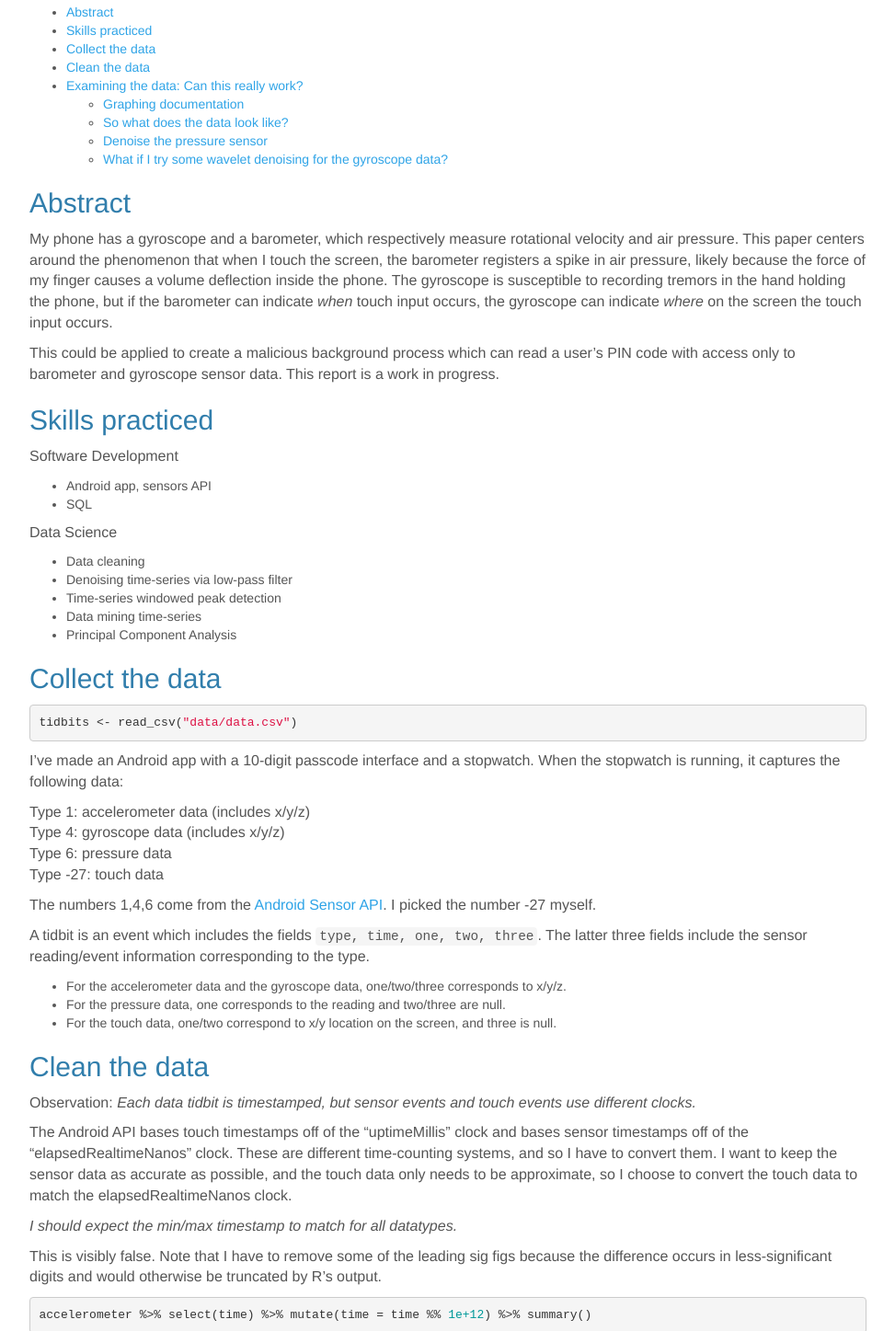
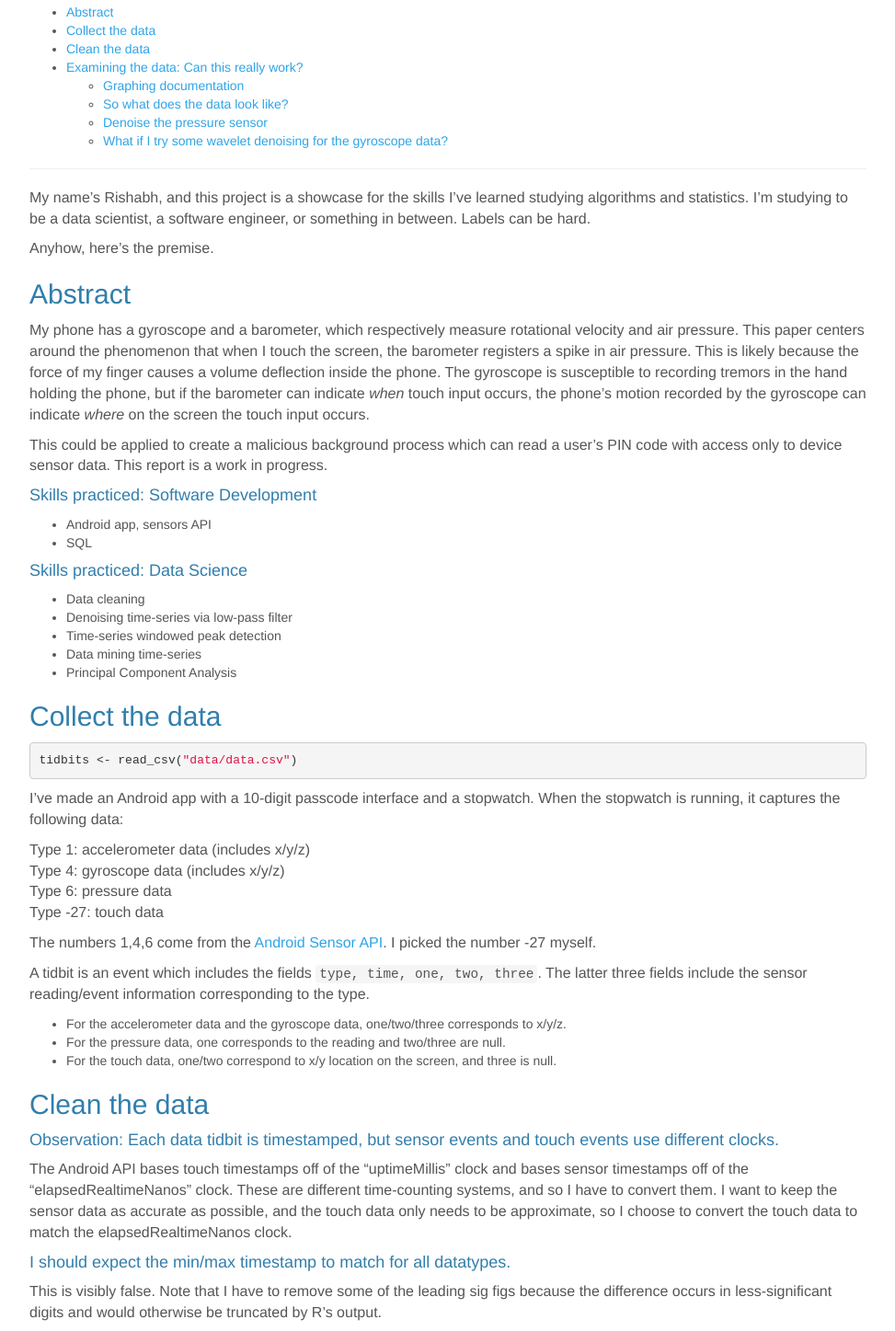
Before and after one commit to vermarish/vermarish.github.io, a plain HTML site: page index.html in a window 1280 px wide. Shown: the part 136-1583 px from the top of the page at 92% size, without its empty margins (153-1126 px from the left). Drawn offline with nearby package versions, Linux system fonts and the light colour scheme; some packages are replaced by stand-ins of ours.

Commit message:
Add greeting.

```diff
--- a/index.html
+++ b/index.html
@@ -371,7 +371,6 @@ summary {
 <div id="TOC">
 <ul>
 <li><a href="#abstract">Abstract</a></li>
-<li><a href="#skills-practiced">Skills practiced</a></li>
 <li><a href="#collect-the-data">Collect the data</a></li>
 <li><a href="#clean-the-data">Clean the data</a></li>
 <li><a href="#examining-the-data-can-this-really-work">Examining the data: Can this really work?</a><ul>
@@ -388,19 +387,22 @@ summary {
   font-size: 12pt;
   }
 </style>
+<hr />
+<p>My name’s Rishabh, and this project is a showcase for the skills I’ve learned studying algorithms and statistics. I’m studying to be a data scientist, a software engineer, or something in between. Labels can be hard.</p>
+<p>Anyhow, here’s the premise.</p>
 <div id="abstract" class="section level2">
 <h2>Abstract</h2>
-<p>My phone has a gyroscope and a barometer, which respectively measure rotational velocity and air pressure. This paper centers around the phenomenon that when I touch the screen, the barometer registers a spike in air pressure, likely because the force of my finger causes a volume deflection inside the phone. The gyroscope is susceptible to recording tremors in the hand holding the phone, but if the barometer can indicate <em>when</em> touch input occurs, the gyroscope can indicate <em>where</em> on the screen the touch input occurs.</p>
-<p>This could be applied to create a malicious background process which can read a user’s PIN code with access only to barometer and gyroscope sensor data. This report is a work in progress.</p>
-</div>
-<div id="skills-practiced" class="section level2">
-<h2>Skills practiced</h2>
-<p>Software Development</p>
+<p>My phone has a gyroscope and a barometer, which respectively measure rotational velocity and air pressure. This paper centers around the phenomenon that when I touch the screen, the barometer registers a spike in air pressure. This is likely because the force of my finger causes a volume deflection inside the phone. The gyroscope is susceptible to recording tremors in the hand holding the phone, but if the barometer can indicate <em>when</em> touch input occurs, the phone’s motion recorded by the gyroscope can indicate <em>where</em> on the screen the touch input occurs.</p>
+<p>This could be applied to create a malicious background process which can read a user’s PIN code with access only to device sensor data. This report is a work in progress.</p>
+<div id="skills-practiced-software-development" class="section level4">
+<h4>Skills practiced: Software Development</h4>
 <ul>
 <li>Android app, sensors API</li>
 <li>SQL</li>
 </ul>
-<p>Data Science</p>
+</div>
+<div id="skills-practiced-data-science" class="section level4">
+<h4>Skills practiced: Data Science</h4>
 <ul>
 <li>Data cleaning</li>
 <li>Denoising time-series via low-pass filter</li>
@@ -408,6 +410,7 @@ summary {
 <li>Data mining time-series</li>
 <li>Principal Component Analysis</li>
 </ul>
+</div>
 </div>
 <div id="collect-the-data" class="section level2">
 <h2>Collect the data</h2>
@@ -427,9 +430,12 @@ Type -27: touch data</p>
 </div>
 <div id="clean-the-data" class="section level2">
 <h2>Clean the data</h2>
-<p>Observation: <em>Each data tidbit is timestamped, but sensor events and touch events use different clocks.</em></p>
+<div id="observation-each-data-tidbit-is-timestamped-but-sensor-events-and-touch-events-use-different-clocks." class="section level4">
+<h4>Observation: Each data tidbit is timestamped, but sensor events and touch events use different clocks.</h4>
 <p>The Android API bases touch timestamps off of the “uptimeMillis” clock and bases sensor timestamps off of the “elapsedRealtimeNanos” clock. These are different time-counting systems, and so I have to convert them. I want to keep the sensor data as accurate as possible, and the touch data only needs to be approximate, so I choose to convert the touch data to match the elapsedRealtimeNanos clock.</p>
-<p><em>I should expect the min/max timestamp to match for all datatypes.</em></p>
+</div>
+<div id="i-should-expect-the-minmax-timestamp-to-match-for-all-datatypes." class="section level4">
+<h4>I should expect the min/max timestamp to match for all datatypes.</h4>
 <p>This is visibly false. Note that I have to remove some of the leading sig figs because the difference occurs in less-significant digits and would otherwise be truncated by R’s output.</p>
 <pre class="r"><code>accelerometer %&gt;% select(time) %&gt;% mutate(time = time %% 1e+12) %&gt;% summary()</code></pre>
 <pre><code>##       time
@@ -452,14 +458,14 @@ uncalibrated_touch %&gt;% select(time) %&gt;% mutate(time = time %% 1e+11) %&gt;
 ##  Max.   :120664846</code></pre>
 <!--Type -1: uptimeMillis at start and at stop, for touch events (2 data points)
 Type -2: elapsedRealtimeNanos at start and at stop, for sensor events (2 data points)-->
-<p>To convert from millis to nanos, the equation is <code>y = mx+b</code> where <code>y</code> is in nanos, <code>x</code> is in millis, <code>m</code> is the slope between them (should expect 10^6) and <code>b</code> is the y-intercept.</p>
+<p>So let’s calibrate the touch data. To convert from millis to nanos, the equation is <code>y = mx+b</code> where <code>y</code> is in nanos, <code>x</code> is in millis, <code>m</code> is the slope between them (should expect 10^6) and <code>b</code> is the y-intercept.</p>
 <p>To perform the conversion, my app also records two data points at the start and at the stop.</p>
 <p>After calculating, we can confirm the slope using the secant between the start and end points.</p>
 <pre class="r"><code>m = (elapsedRealtimeNanosEnd - elapsedRealtimeNanosStart) / (uptimeMillisEnd - uptimeMillisStart)
 (m - 1e+6)/1e+6*100 # percent error from 10^6</code></pre>
 <pre><code>## [1] -0.0001536057</code></pre>
 <p>The above percent-error is very close to zero.</p>
-<p>Then for a point <span class="math display">\[(x_1,y_1)\]</span>, I can calculate <span class="math display">\[b = y_1 - mx_1\]</span>. Then we can convert all of the time data for the touch input</p>
+<p>Then for a point <span class="math display">\[(x_1,y_1),\]</span> I can calculate <span class="math display">\[b = y_1 - mx_1.\]</span> Then we can convert all of the time data for the touch input</p>
 <pre class="r"><code>b = elapsedRealtimeNanosEnd - m*uptimeMillisEnd
 
 touch &lt;- uncalibrated_touch %&gt;%
@@ -474,6 +480,7 @@ touch %&gt;% select(time) %&gt;% mutate(time = time %% 1e+12) %&gt;% summary()</
 ##  3rd Qu.:3.784e+11
 ##  Max.   :3.886e+11</code></pre>
 <p>That looks better! The touch clock matches the rest of the sensors’ clock.</p>
+</div>
 </div>
 <div id="examining-the-data-can-this-really-work" class="section level2">
 <h2>Examining the data: Can this really work?</h2>
```
